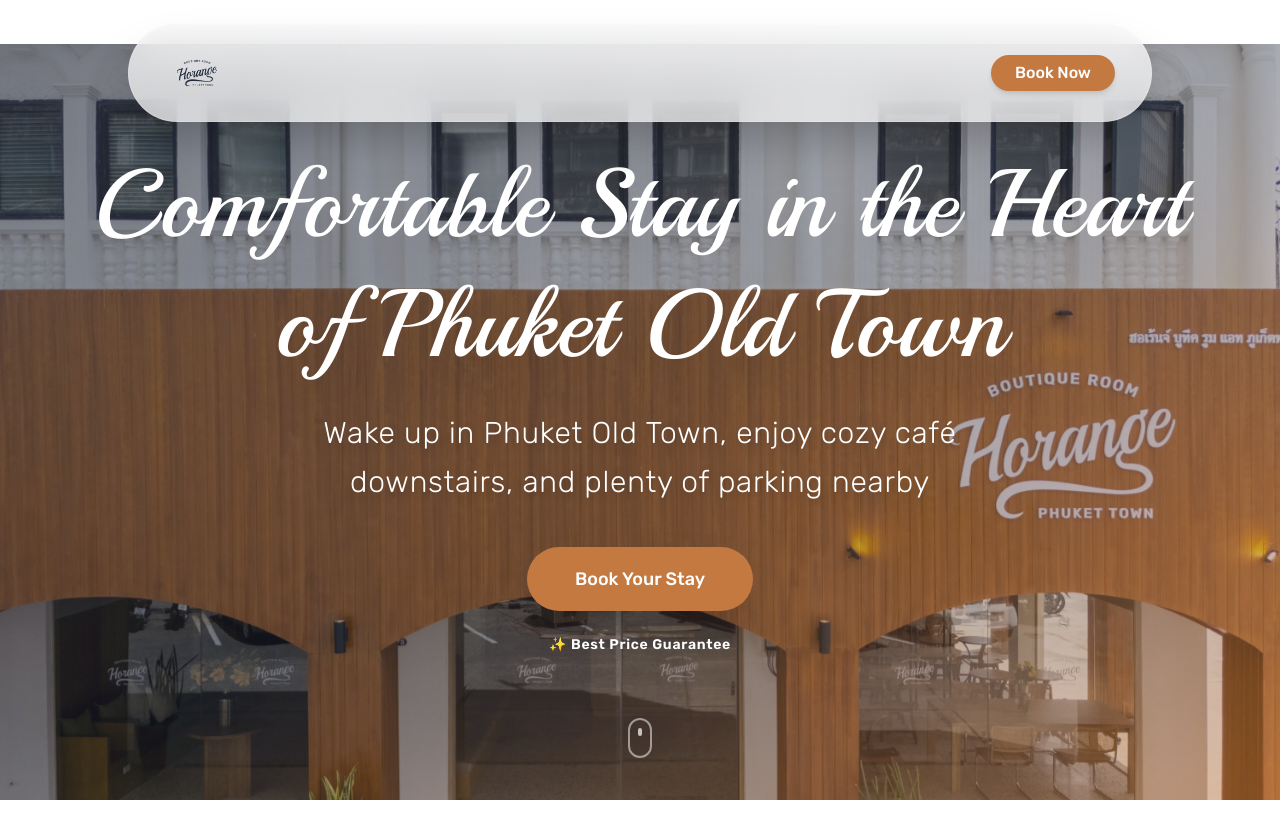
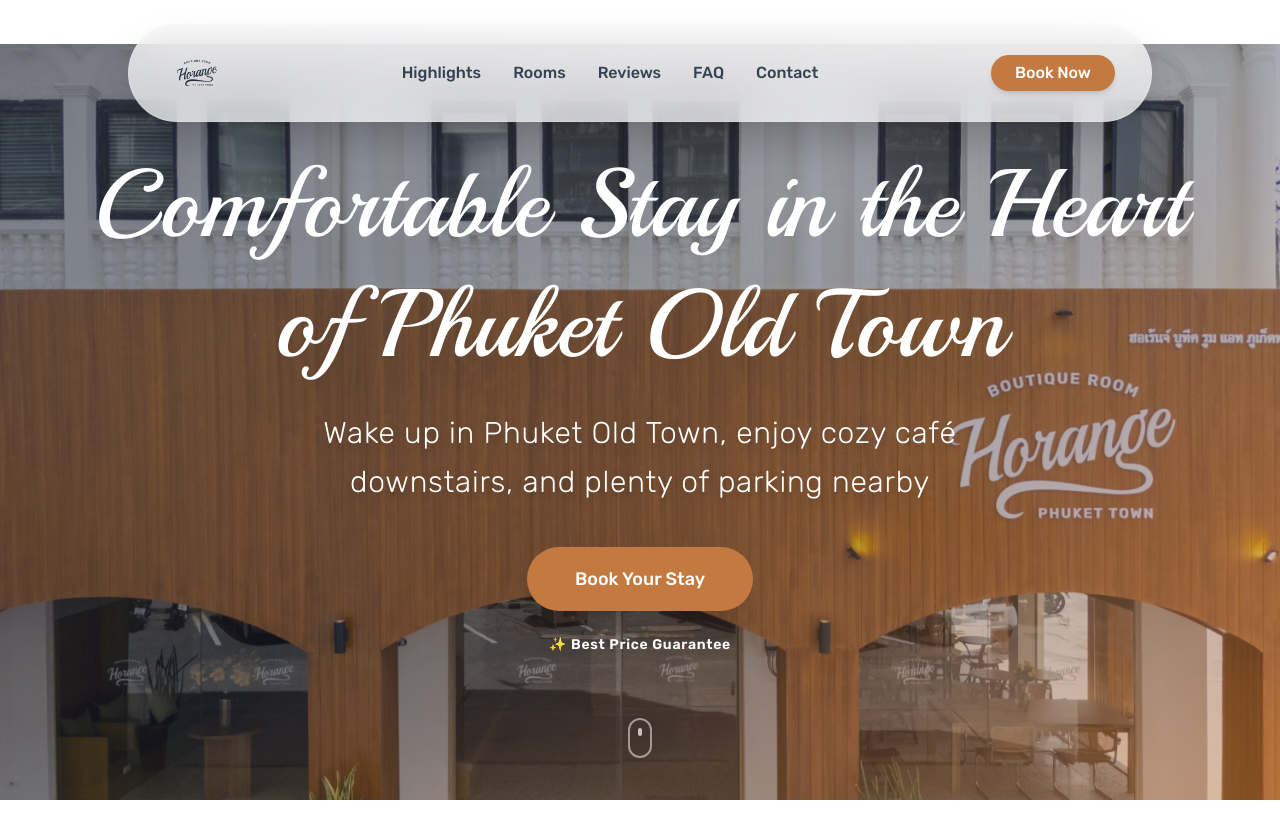
Before and after one commit to boomNDS/horange-phuket-town, a Next.js app: page / in a window 1280 px wide. Shown: the top 838 px of the page. Built offline with nearby package versions, Linux system fonts and the light colour scheme; no server answers; what tailwindcss-animated would draw is missing.

Commit message:
feat: add menu shortcuts back to navigation
- Add menu links: Highlights, Rooms, Reviews, FAQ, Contact
- Display menu on desktop (lg+ screens) between logo and Book Now button
- Hidden on mobile/tablet to maintain clean responsive design
- Links jump to corresponding sections on page

```diff
--- a/components/navigation.tsx
+++ b/components/navigation.tsx
@@ -5,6 +5,14 @@
 import { Button } from "@/components/ui/button";
 import { trackGaEvent } from "@/lib/analytics";
 import { BOOKING_URL, siteDetails } from "@/lib/site-data";
+
+const menuLinks = [
+  { href: "#services", label: "Highlights" },
+  { href: "#rooms", label: "Rooms" },
+  { href: "#reviews", label: "Reviews" },
+  { href: "#faq", label: "FAQ" },
+  { href: "#location", label: "Contact" },
+];
 
 export function Navigation() {
   return (
@@ -27,6 +35,18 @@
               priority
             />
           </a>
+
+          <div className="hidden lg:flex items-center gap-6 xl:gap-8">
+            {menuLinks.map((link) => (
+              <a
+                key={link.href}
+                href={link.href}
+                className="text-base font-medium text-gray-700 hover:text-copper transition-colors"
+              >
+                {link.label}
+              </a>
+            ))}
+          </div>
 
           <Button
             asChild
```
Also changed, not shown: 1 other file (tests, documents, lock files or other folders).
